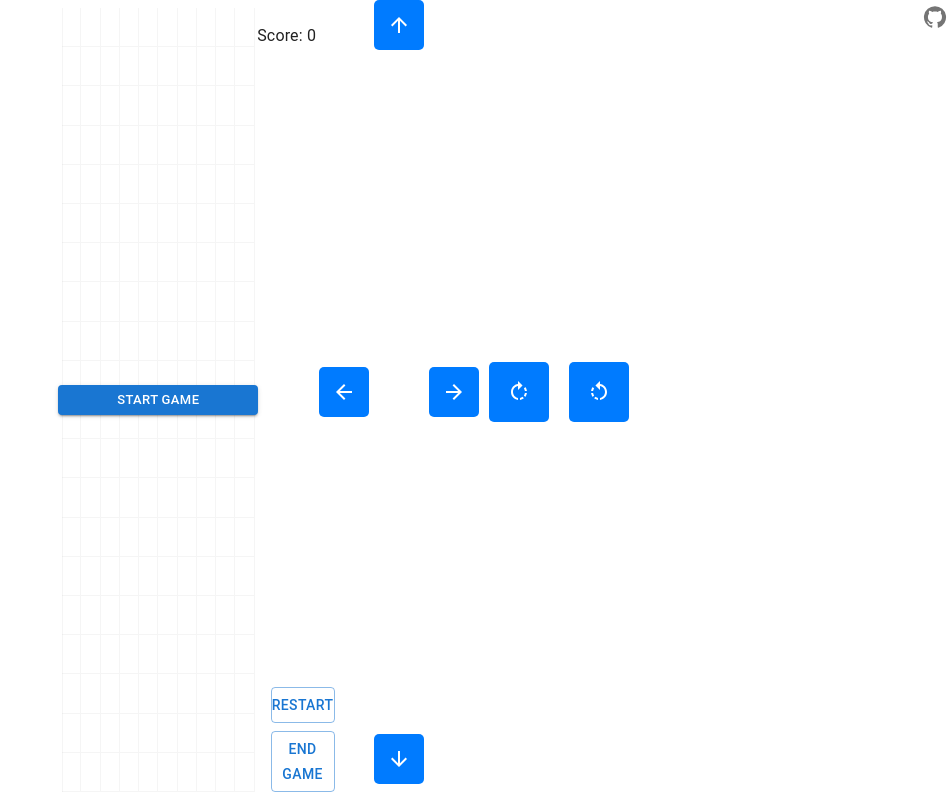
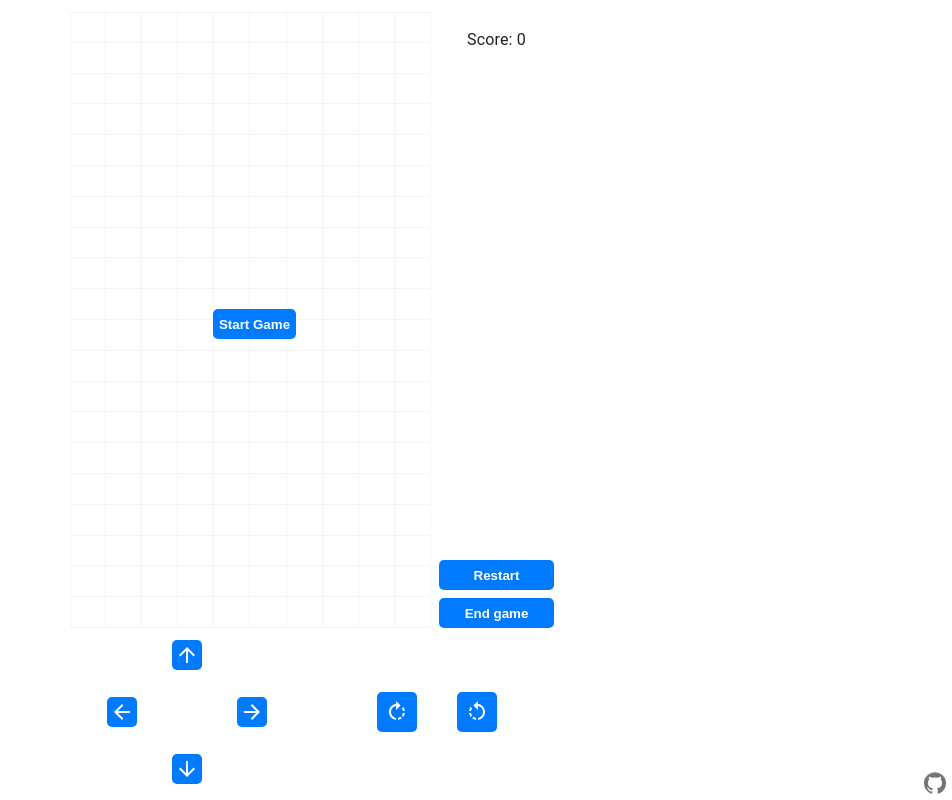
Before and after one commit to ArtemEkzarho/tetris, a React (Vite) app in the folder client/: page / in a window 1280 px wide. Shown: the whole page, without its empty margins (328-1280 px from the left). Built offline with nearby package versions, Linux system fonts and the light colour scheme.

Commit message:
styles refactoring

```diff
--- a/client/src/components/ControlsPanel.tsx
+++ b/client/src/components/ControlsPanel.tsx
@@ -7,37 +7,8 @@ import {
   RotateRight,
 } from '@mui/icons-material'
 import { useMovements } from '../hooks/useMovements'
-import { ReactNode } from 'react'
 import { Stack } from '@mui/material'
-
-const ControlButton = ({
-  children,
-  type,
-  onClick,
-}: {
-  children: ReactNode
-  type?: 'medium' | 'big'
-  onClick?: () => void
-}) => (
-  <button
-    style={{
-      display: 'flex',
-      alignItems: 'center',
-      justifyContent: 'center',
-      width: type === 'big' ? '60px' : '50px',
-      height: type === 'big' ? '60px' : '50px',
-      border: 'none',
-      borderRadius: '5px',
-      backgroundColor: '#007bff',
-      color: 'white',
-      cursor: 'pointer',
-      userSelect: 'none',
-    }}
-    onClick={onClick}
-  >
-    {children}
-  </button>
-)
+import { ControlButton } from './common/ControlButton'
 
 export const ControlsPanel = () => {
   const { moveTo, rotate } = useMovements()
--- a/client/src/components/EndGamePopover.tsx
+++ b/client/src/components/EndGamePopover.tsx
@@ -1,6 +1,7 @@
-import { Button, Stack, Typography } from '@mui/material'
+import { Stack, Typography } from '@mui/material'
 import { useAtom, useAtomValue } from 'jotai'
 import { scoreAtom, showEndGamePopoverAtom } from '../helpers/atoms'
+import { MenuButton } from './common/MenuButton'
 
 type Props = {
   resetBoard: ({
@@ -27,18 +28,14 @@ export const EndGamePopover = ({ resetBoard }: Props) => {
     >
       <Typography variant="h4">Game Over!</Typography>
       <Typography variant="h5">Your score: {score}</Typography>
-      <Button
-        size="small"
+      <MenuButton
         onClick={() => {
           resetBoard({ startGame: true })
           setShowEndGamePopover(false)
         }}
-        variant="contained"
-        fullWidth
-        sx={{ width: 200 }}
       >
         Play Again
-      </Button>
+      </MenuButton>
     </Stack>
   ) : null
 }
--- a/client/src/components/GitHubLink.tsx
+++ b/client/src/components/GitHubLink.tsx
@@ -7,7 +7,7 @@ export const GitHubLink = () => (
       size="small"
       target="_blank"
       href="https://github.com/ArtemEkzarho/tetris-reactts"
-      sx={{ position: 'fixed', top: 0, right: 0, zIndex: 1 }}
+      sx={{ position: 'fixed', bottom: 0, right: 0, zIndex: 1 }}
     >
       <GitHub />
     </IconButton>
--- a/client/src/components/SideBoard.tsx
+++ b/client/src/components/SideBoard.tsx
@@ -1,6 +1,7 @@
-import { Button, Stack, Typography } from '@mui/material'
+import { Stack, Typography } from '@mui/material'
 import { useAtomValue, useSetAtom } from 'jotai'
 import { scoreAtom, showEndGamePopoverAtom, showStartGamePopoverAtom } from '../helpers/atoms'
+import { MenuButton } from './common/MenuButton'
 
 type Props = {
   resetBoard: ({
@@ -37,13 +38,9 @@ export const SideBoard = ({ resetBoard }: Props) => {
       <Stack flex={1} pt={2}>
         <Typography textAlign="center">Score: {score}</Typography>
       </Stack>
-      <Stack spacing={1} px={2}>
-        <Button variant="outlined" onClick={restartHandler}>
-          Restart
-        </Button>
-        <Button variant="outlined" onClick={endGameHandler}>
-          End game
-        </Button>
+      <Stack spacing={1}>
+        <MenuButton onClick={restartHandler}>Restart</MenuButton>
+        <MenuButton onClick={endGameHandler}>End game</MenuButton>
       </Stack>
     </Stack>
   )
--- a/client/src/components/StartGamePopover.tsx
+++ b/client/src/components/StartGamePopover.tsx
@@ -1,6 +1,7 @@
-import { Button, Stack } from '@mui/material'
+import { Stack } from '@mui/material'
 import { useAtom } from 'jotai'
 import { showStartGamePopoverAtom } from '../helpers/atoms'
+import { MenuButton } from './common/MenuButton'
 
 type Props = {
   resetBoard: ({
@@ -23,18 +24,14 @@ export const StartGamePopover = ({ resetBoard }: Props) => {
       alignItems="center"
       sx={{ position: 'absolute', background: 'rgb(255 255 255 / 80%)' }}
     >
-      <Button
-        size="small"
+      <MenuButton
         onClick={() => {
           resetBoard({ startGame: true })
           setShowPopover(false)
         }}
-        variant="contained"
-        fullWidth
-        sx={{ width: 200 }}
       >
         Start Game
-      </Button>
+      </MenuButton>
     </Stack>
   ) : null
 }
--- a/client/src/components/TetrisBoard.tsx
+++ b/client/src/components/TetrisBoard.tsx
@@ -52,11 +52,11 @@ export const TetrisBoard = ({ board, resetBoard }: Props) => {
   }, [fastDrop, moveTo, rotate])
 
   return (
-    <Grid container height="100%" py={1}>
-      <Grid item xs={9}>
-        <Stack height="100%" sx={{ position: 'relative' }}>
-          <StartGamePopover resetBoard={resetBoard} />
-          <EndGamePopover resetBoard={resetBoard} />
+    <Grid container height="100%" p={1} spacing={1}>
+      <Grid item xs={9} sx={{ position: 'relative' }}>
+        <StartGamePopover resetBoard={resetBoard} />
+        <EndGamePopover resetBoard={resetBoard} />
+        <Stack height="100%">
           {board.map((row, y) => (
             <Stack
               className="cells-container"
--- /dev/null
+++ b/client/src/components/common/ControlButton.tsx
@@ -0,0 +1,30 @@
+import { ReactNode } from 'react'
+
+export const ControlButton = ({
+  children,
+  type,
+  onClick,
+}: {
+  children: ReactNode
+  type?: 'medium' | 'big'
+  onClick?: () => void
+}) => (
+  <button
+    style={{
+      display: 'flex',
+      alignItems: 'center',
+      justifyContent: 'center',
+      width: type === 'big' ? '40px' : '30px',
+      height: type === 'big' ? '40px' : '30px',
+      border: 'none',
+      borderRadius: '5px',
+      backgroundColor: '#007bff',
+      color: 'white',
+      cursor: 'pointer',
+      userSelect: 'none',
+    }}
+    onClick={onClick}
+  >
+    {children}
+  </button>
+)
--- /dev/null
+++ b/client/src/components/common/MenuButton.tsx
@@ -0,0 +1,29 @@
+import { ReactNode } from 'react'
+
+export const MenuButton = ({
+  children,
+  onClick,
+}: {
+  children: ReactNode
+
+  onClick?: () => void
+}) => (
+  <button
+    style={{
+      display: 'flex',
+      alignItems: 'center',
+      justifyContent: 'center',
+      height: '30px',
+      border: 'none',
+      borderRadius: '5px',
+      backgroundColor: '#007bff',
+      color: 'white',
+      cursor: 'pointer',
+      fontWeight: '600',
+      userSelect: 'none',
+    }}
+    onClick={onClick}
+  >
+    {children}
+  </button>
+)
```
